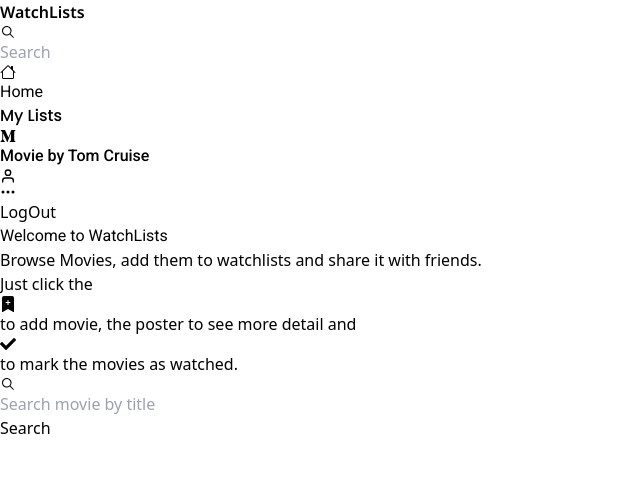
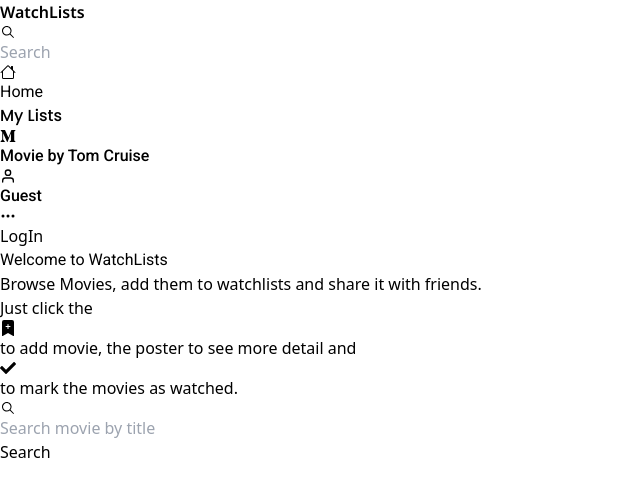
Before and after one commit to Sonu-77/Movie-Watchlist-App, a React (Vite) app in the folder MovieWatchListApp/: page / in a window 1280 px wide. Shown: the top 496 px of the page, without its empty margins (0-640 px from the left). Built offline with nearby package versions, Linux system fonts and the light colour scheme; a web font is replaced by a local one.

Commit message:
login& logout validation done

```diff
--- a/MovieWatchListApp/src/components/Login.jsx
+++ b/MovieWatchListApp/src/components/Login.jsx
@@ -17,11 +17,14 @@ function Login() {
 
     const loggedUser = JSON.parse(localStorage.getItem("user"))
     if(input.email===loggedUser.email && input.password===loggedUser.password){
+      localStorage.setItem("loggedIn",JSON.stringify(true))
         navigate("/")
     }else{
         alert("u have entered wrong password")
     }
   }
+
+
 
 
 
--- a/MovieWatchListApp/src/components/Navbar.jsx
+++ b/MovieWatchListApp/src/components/Navbar.jsx
@@ -1,27 +1,49 @@
-import React, { useState } from "react";
+import React, { useState,useEffect } from "react";
 import { Link, NavLink, useNavigate } from "react-router-dom";
 import { IoIosSearch } from "react-icons/io";
 import { BsHouse } from "react-icons/bs";
 import { FaMediumM } from "react-icons/fa";
 import { FiUser } from "react-icons/fi";
 import { BsThreeDots } from "react-icons/bs";
+import Login from "./Login";
 
 function Navbar() {
   const [menu,setMenu]= useState('hidden')
+  const [userName,setUserName]=useState()
 
   const navigate = useNavigate()
 
-  const userDetail =JSON.parse(localStorage.getItem("user"))
+
+  useEffect(() => {
+    const checkLoggedIn = JSON.parse(localStorage.getItem("loggedIn"));
+
+    if (checkLoggedIn === true) {
+      const userDetail = JSON.parse(localStorage.getItem("user"));
+      setUserName(userDetail.name);
+
+
+
+      console.log("checkLoggedIn",checkLoggedIn);
+
+    }
+  }, []);
+
+
+
+  // console.log("user",userName);
+
 
   const handleMenu= ()=>{
     setMenu((previous)=>(previous=="hidden"? "flex":"hidden"))
 
   }
 
+
   const handleLogOut = ()=>{
-    localStorage.removeItem("user")
+    localStorage.removeItem("loggedIn")
     setMenu((previous)=>(previous=="hidden"? "flex":"hidden"))
-    navigate("/register")
+    setUserName(null)
+    navigate("/login")
   }
 
   return (
@@ -74,12 +96,21 @@ function Navbar() {
             <h2 className="roboto-medium  absolute lg:w-[7vw] lg:h-[2vw] lg:flex  items-center  text-[#676666] tracking-wide lg:text-[0.8vw] overflow-hidden   ">
 
 
+              { userName ? userName : "Guest" }
+
+
 
             </h2>
             <BsThreeDots className=" absolute right-0" onClick={handleMenu} />
           </div>
           <div className= {`absolute lg:w-[5vw] ${menu} lg:h-[3vw] bg-slate-400 lg:bottom-[2.7vw] lg:right-0 flex flex-col justify-center items-center`}  >
-            <h4 onClick={handleLogOut}>LogOut</h4>
+            <h4 onClick={handleLogOut}>
+              {userName ? (
+                <NavLink to={"/login"}>LogOut</NavLink>
+
+              ) : "LogIn"}
+            </h4>
+
 
 
           </div>
```
Also changed, not shown: MovieWatchListApp/src/context/UserContext.js (added, +16 -0 lines).
